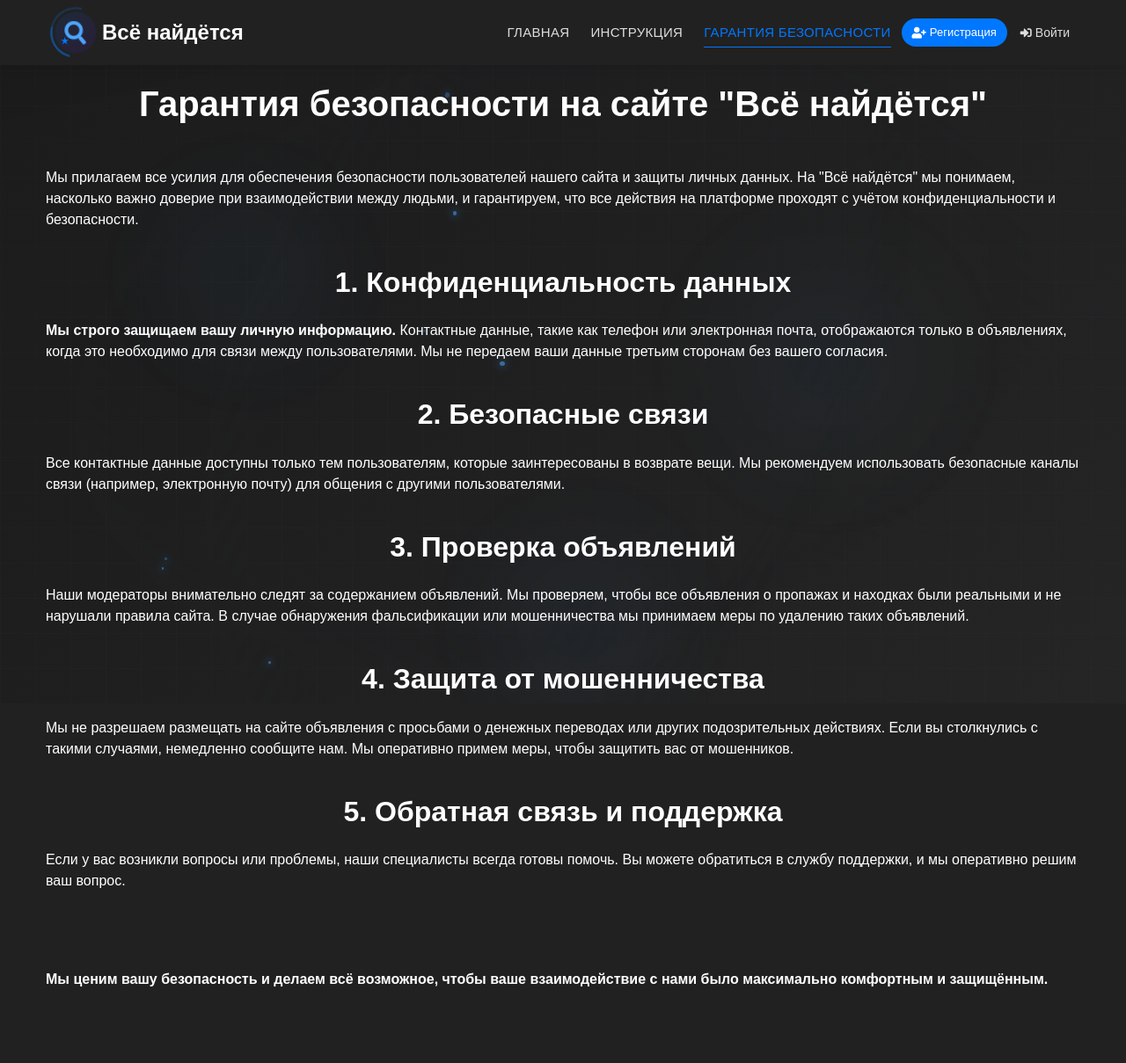
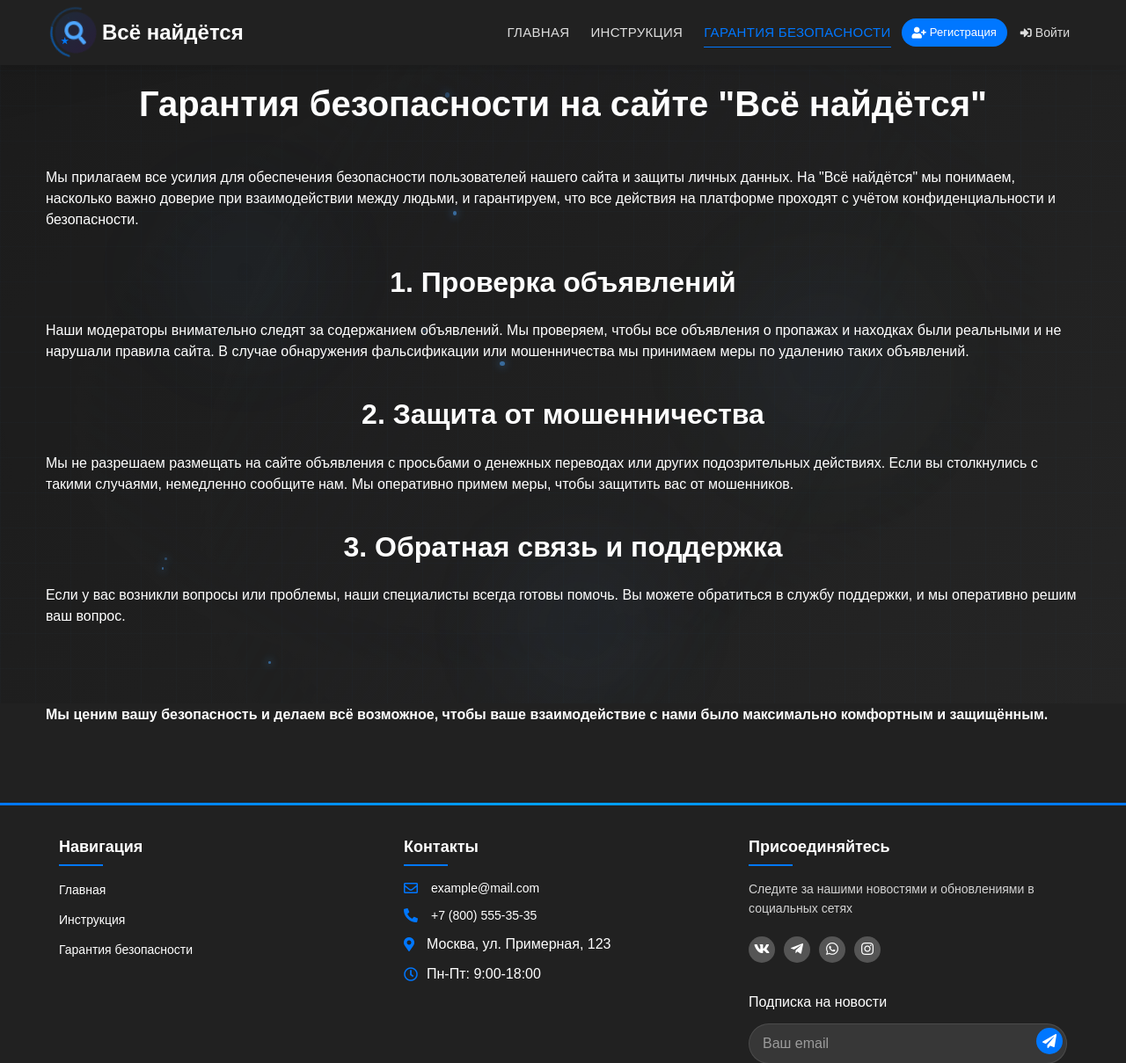
Before and after one commit to Amrikhudo/big-project, a Flask app: page /garantiya in a window 1280 px wide. Shown: the top 1209 px of the page at 88% size. Run offline with Flask 3, Linux system fonts and the light colour scheme; some libraries are stand-ins or nearby versions.

Commit message:
Update garantiya.html

```diff
--- a/template/garantiya.html
+++ b/template/garantiya.html
@@ -380,23 +380,15 @@
 <div class="container">
   <p style="color: #fff">Мы прилагаем все усилия для обеспечения безопасности пользователей нашего сайта и защиты личных данных. На "Всё найдётся" мы понимаем, насколько важно доверие при взаимодействии между людьми, и гарантируем, что все действия на платформе проходят с учётом конфиденциальности и безопасности.</p>
 <br>
-  <h2>1. Конфиденциальность данных</h2>
-  <br>
-  <p style="color: #fff"><strong>Мы строго защищаем вашу личную информацию.</strong> Контактные данные, такие как телефон или электронная почта, отображаются только в объявлениях, когда это необходимо для связи между пользователями. Мы не передаем ваши данные третьим сторонам без вашего согласия.</p>
-<br>
-  <h2>2. Безопасные связи</h2>
-  <br>
-  <p style="color: #fff">Все контактные данные доступны только тем пользователям, которые заинтересованы в возврате вещи. Мы рекомендуем использовать безопасные каналы связи (например, электронную почту) для общения с другими пользователями.</p>
-<br>
-  <h2>3. Проверка объявлений</h2>
+  <h2>1. Проверка объявлений</h2>
   <br>
   <p style="color: #fff">Наши модераторы внимательно следят за содержанием объявлений. Мы проверяем, чтобы все объявления о пропажах и находках были реальными и не нарушали правила сайта. В случае обнаружения фальсификации или мошенничества мы принимаем меры по удалению таких объявлений.</p>
 <br>
-  <h2>4. Защита от мошенничества</h2>
+  <h2>2. Защита от мошенничества</h2>
   <br>
   <p style="color: #fff">Мы не разрешаем размещать на сайте объявления с просьбами о денежных переводах или других подозрительных действиях. Если вы столкнулись с такими случаями, немедленно сообщите нам. Мы оперативно примем меры, чтобы защитить вас от мошенников.</p>
 <br>
-  <h2>5. Обратная связь и поддержка</h2>
+  <h2>3. Обратная связь и поддержка</h2>
   <br>
   <p style="color: #fff">Если у вас возникли вопросы или проблемы, наши специалисты всегда готовы помочь. Вы можете обратиться в службу поддержки, и мы оперативно решим ваш вопрос.</p>
 <br><br><br>
```
